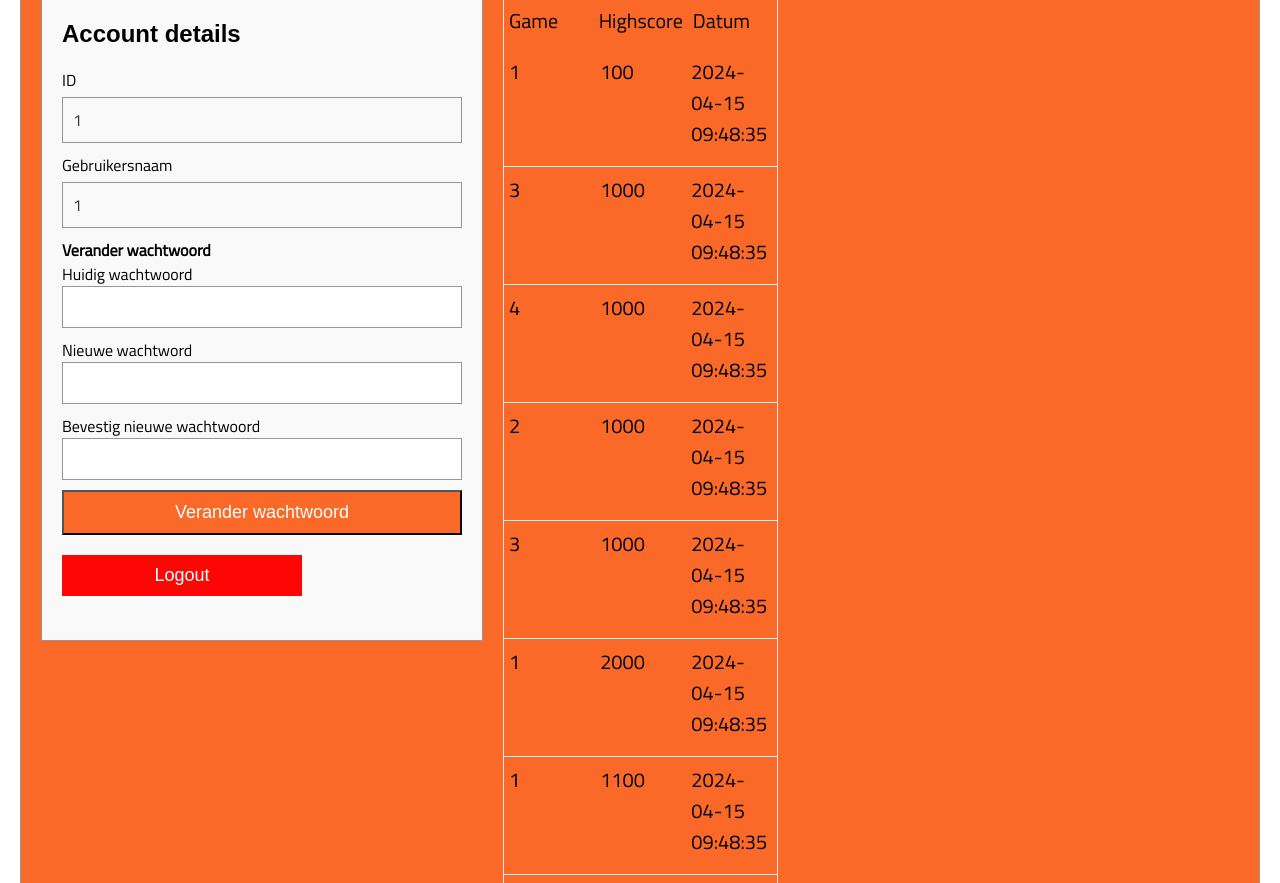
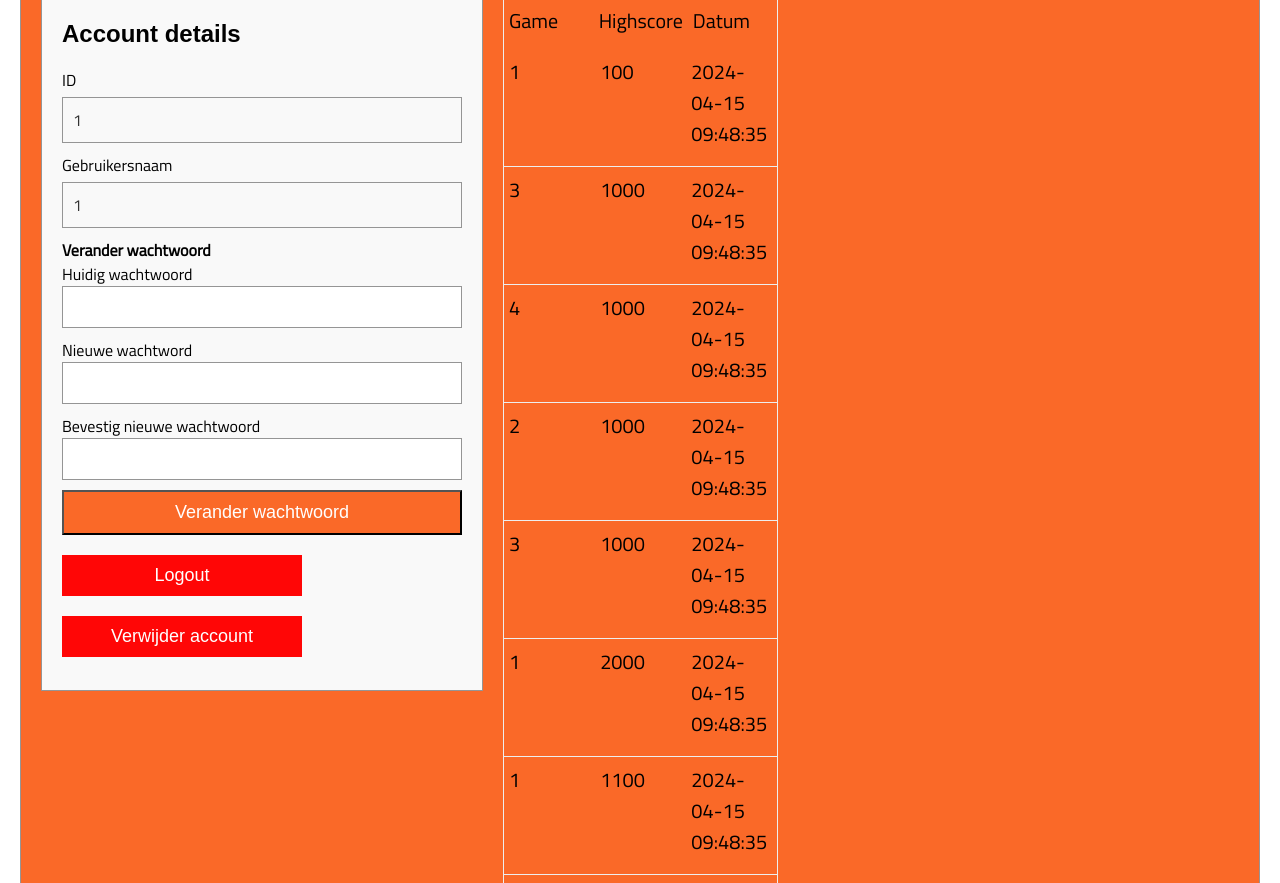
Before and after one commit to 3SWDG-Webdev-AO/Groep-11-Luuk-Bouwmeester, a PHP site: page /profiel.php in a window 1280 px wide. Shown: the part 106-989 px from the top of the page. Run offline with PHP 8.4, Linux system fonts and the light colour scheme; the visitor is signed in with stand-in values (Sample User, id 1); data comes from the database, SQL or seed files in the repository; some web fonts are replaced.

Commit message:
Hernoem wachtwoord.js naar account.js, knop aangmaakt om account te verwijderen

```diff
--- a/css/style.css
+++ b/css/style.css
@@ -488,7 +488,7 @@ section.profiel_details {
     padding: 20px;
     border: 1px solid #959595;
     background-color: #f9f9f9;
-    max-height: 600px;
+    max-height: 650px;
 }
 
 section.profiel_details h1 {
--- a/js/wachtwoord.js
+++ b/js/account.js
@@ -1,6 +1,7 @@
 // Vang nodige elementen op
 const wachtwoordInput = document.getElementById("wachtwoord");
 const bevestigWachtwoordInput = document.getElementById("bevestig_wachtwoord");
+const verwijderAccountButton = document.getElementById("verwijder_account");
 
 // Functie om te checken of de 2 ingevulde wachtwoorden hetzelfde zijn
 function isWachtwoordZelfde() {
--- a/profiel.php
+++ b/profiel.php
@@ -8,7 +8,7 @@
     <meta name="keywords" content="pixel, playground, profiel">
     <title>Pixel Playground - Profiel</title>
     <link rel="stylesheet" type="text/css" href="css/style.css">
-    <script src="js/wachtwoord.js" defer></script>
+    <script src="js/account.js" defer></script>
 </head>
 
 <body>
@@ -84,6 +84,7 @@
                 </form>
 
                 <a href="php/logout.php" class="button">Logout</a>
+                <a href="#" id="verwijder_account" class="button">Verwijder account</a>
             </section>
 
             <section class="profiel_highscores">
--- a/registratie.php
+++ b/registratie.php
@@ -8,7 +8,7 @@
     <meta name="keywords" content="pixel, playground, registreer">
     <title>Pixel Playground - Registratie</title>
     <link rel="stylesheet" type="text/css" href="css/style.css">
-    <script src="js/wachtwoord.js" defer></script>
+    <script src="js/account.js" defer></script>
 </head>
 
 <body>
```
